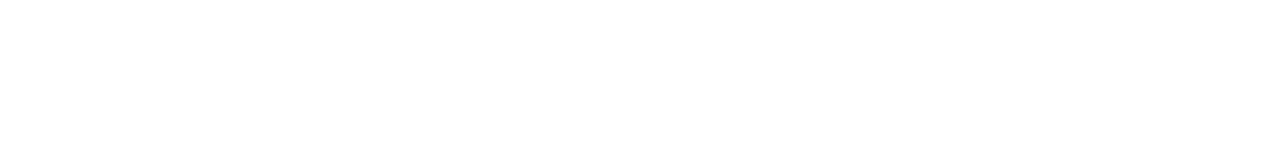
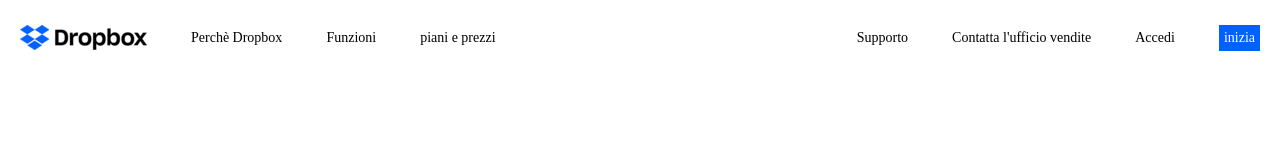
Before and after one commit to CosimoGiove/htmlcss-dropbox, a plain HTML site: page index.html in a window 1280 px wide. Drawn offline with Linux system fonts and the light colour scheme.

Commit message:
feat:navbar

```diff
--- a/index.html
+++ b/index.html
@@ -15,6 +15,47 @@
 </head>
 
 <body>
+    <header>
+        <!--inizio navbar-->
+        <nav class="navbar">
+            <!--inizio navbar left-->
+            <div class="navleft">
+                    <ul>
+                        <li> <img src="images/logo-small.png" alt="logo" class="logo"></li>
+                        <li class="link">
+                            Perchè Dropbox
+                        </li>
+                        <li class="link">
+                            Funzioni
+                        </li>
+                        <li class="link">
+                            piani e prezzi
+                        </li>
+                    </ul>
+                </div>
+            <!--inizio navbar right-->
+            <div class="navright">
+                <ul>
+                    <li class="link">Supporto</li>
+                    <li class="link">Contatta l'ufficio vendite</li>
+                    <li class="link">Accedi</li>
+                    <li class="link"><button class="button">inizia</button></li>
+                </ul>
+            </div>
+        </nav>
+        <!-- fine navbar-->
+        <!--inizio intestazione  header-->
+        <div class="intestazione">
+
+        </div>
+        <!--fine intestazione  header-->
+    </header>
+    <main>
+
+    </main>
+    <footer>
+
+    </footer>
 
 </body>
 
--- a/style.css
+++ b/style.css
@@ -5,3 +5,46 @@
     box-sizing: border-box;
 }
 /** fine-reset**/
+
+/**navbar**/
+.navbar{
+    display: flex;
+    justify-content: space-between;
+}
+.logo, ul li{
+    display: inline-block;
+    vertical-align: middle;
+}
+
+.navleft ul .link, .navright ul .link{
+    margin-left: 40px;
+    margin-top: 25px;
+    font-size: 14px;
+}
+
+.logo{
+    margin-left: 20px;
+    margin-top: 25px;
+}
+
+button{
+    all: unset;
+}
+
+.button{
+    margin-right: 20px;
+    padding: 5px;
+    background-color: #0061ff;
+    color: white;
+    cursor:  pointer;
+}
+/** fine-navbar**/
+
+/**inizio intestazione header**/
+.intestazione{
+    width: 1200px;
+    margin: auto;
+    background-color: #b4d0e7;
+}
+
+/**inizio intestazione header**/
```
Also changed, not shown: images/logo-small.png (added).
